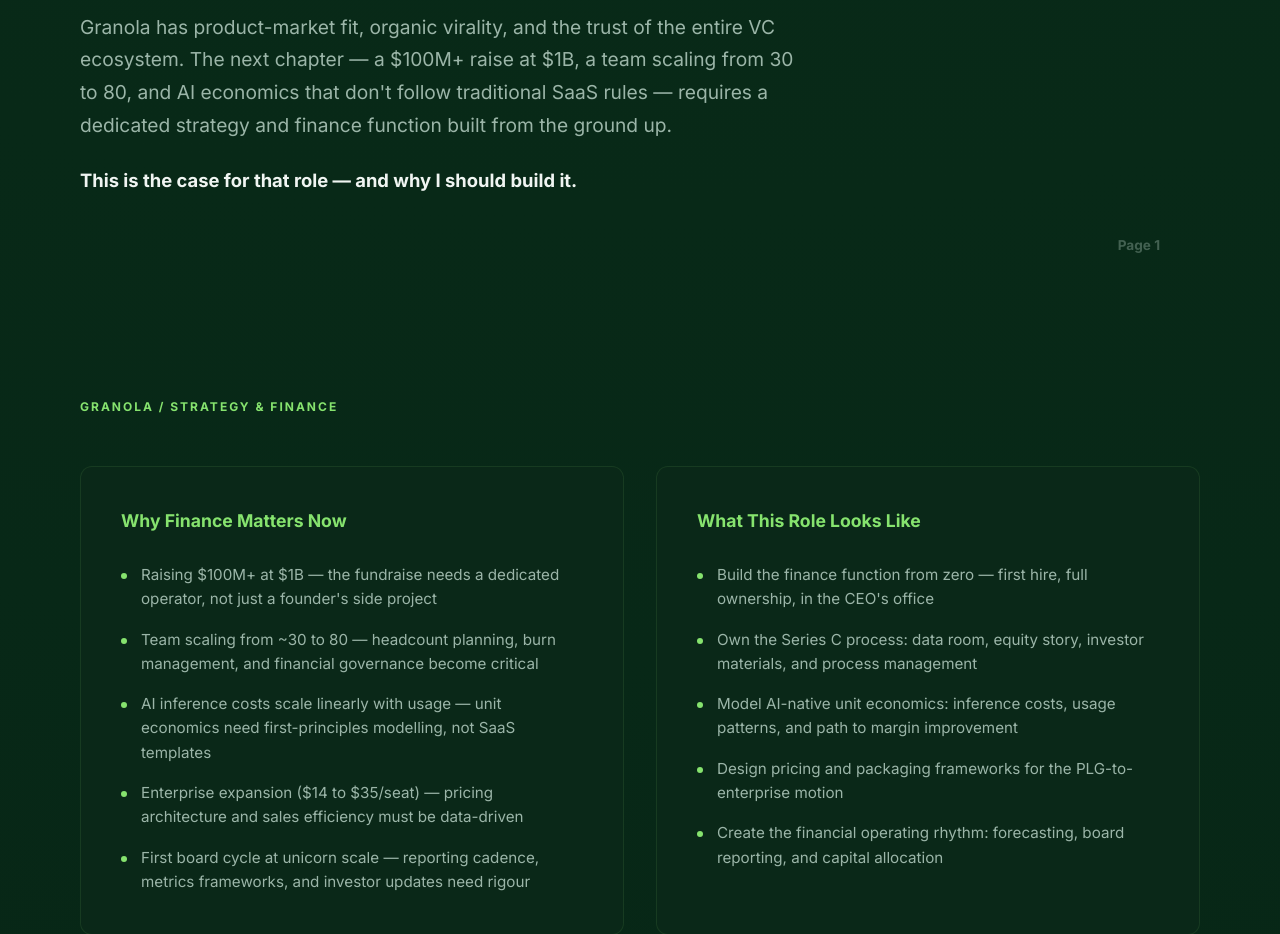
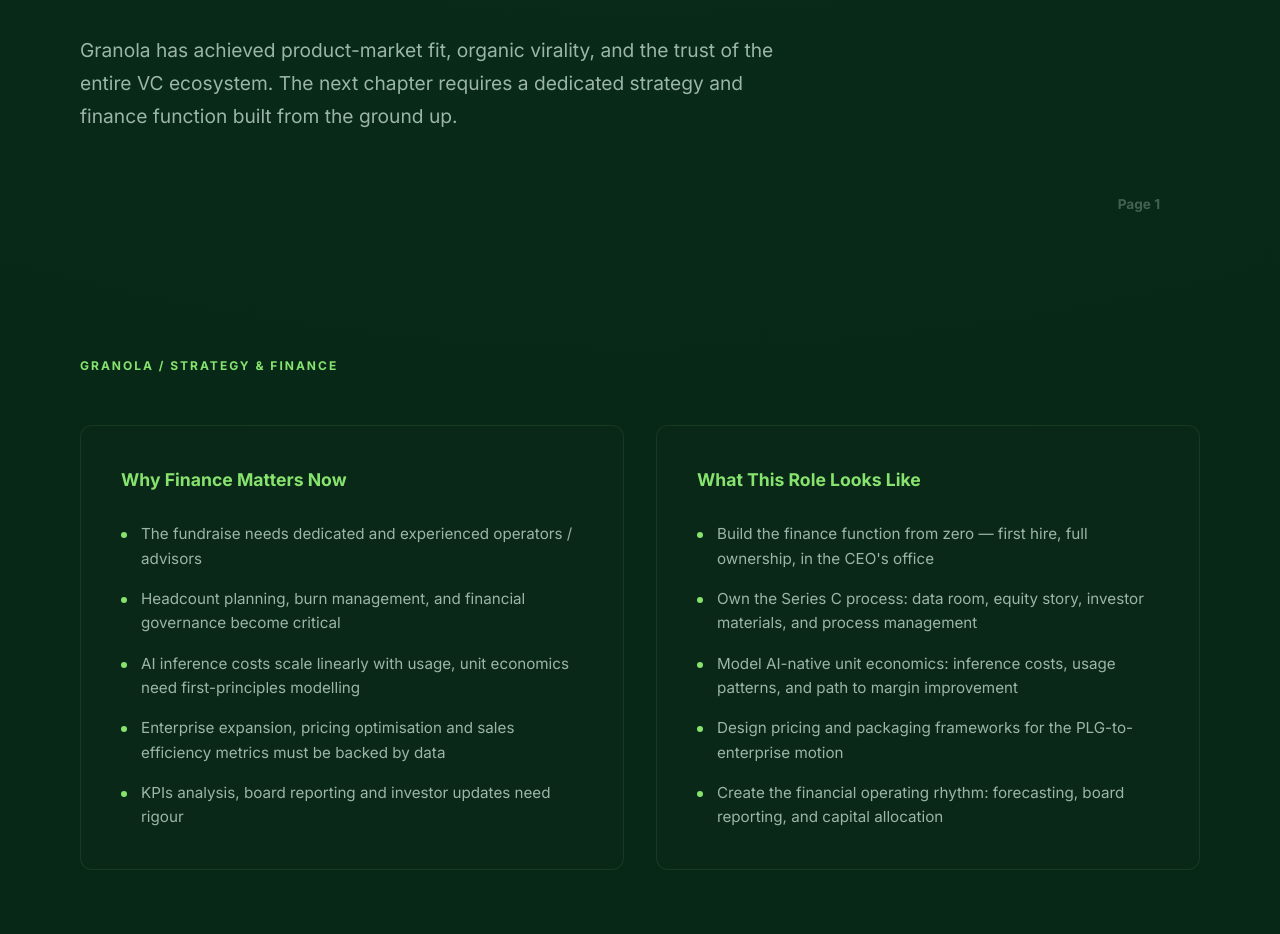
Before and after one commit to manfredimarzotto/Manfredi-for-Granola, a plain HTML site: page index.html in a window 1280 px wide. Shown: the part 541-1475 px from the top of the page. Drawn offline with Linux system fonts and the light colour scheme.

Commit message:
Update index.html

```diff
--- a/index.html
+++ b/index.html
@@ -229,10 +229,9 @@
         <!-- PAGE 1 — HERO -->
         <section class="hero">
             <span class="badge">Attention: Chris Pedregal, CEO & Co-Founder</span>
-            <h2>From $250M to $1B Needs<br>More Than Great Product.<br><span>It Needs Financial Architecture.</span></h2>
+            <h2>From $250M to $1B+ Valuation<br>A Great Product in Need of a Proper Financial Architecture.</span></h2>
             <div class="hero-description">
-                <p>Granola has product-market fit, organic virality, and the trust of the entire VC ecosystem. The next chapter — a $100M+ raise at $1B, a team scaling from 30 to 80, and AI economics that don't follow traditional SaaS rules — requires a dedicated strategy and finance function built from the ground up.</p>
-                <span class="bridge-line">This is the case for that role — and why I should build it.</span>
+                <p>Granola has achieved product-market fit, organic virality, and the trust of the entire VC ecosystem. The next chapter requires a dedicated strategy and finance function built from the ground up.</p>
             </div>
             <div class="page-number">1</div>
         </section>
@@ -244,11 +243,11 @@
                 <div class="card">
                     <h3>Why Finance Matters Now</h3>
                     <ul>
-                        <li>Raising $100M+ at $1B — the fundraise needs a dedicated operator, not just a founder's side project</li>
-                        <li>Team scaling from ~30 to 80 — headcount planning, burn management, and financial governance become critical</li>
-                        <li>AI inference costs scale linearly with usage — unit economics need first-principles modelling, not SaaS templates</li>
-                        <li>Enterprise expansion ($14 to $35/seat) — pricing architecture and sales efficiency must be data-driven</li>
-                        <li>First board cycle at unicorn scale — reporting cadence, metrics frameworks, and investor updates need rigour</li>
+                        <li>The fundraise needs dedicated and experienced operators / advisors</li>
+                        <li>Headcount planning, burn management, and financial governance become critical</li>
+                        <li>AI inference costs scale linearly with usage, unit economics need first-principles modelling</li>
+                        <li>Enterprise expansion, pricing optimisation and sales efficiency metrics must be backed by data</li>
+                        <li>KPIs analysis, board reporting and investor updates need rigour</li>
                     </ul>
                 </div>
                 <div class="card">
```
